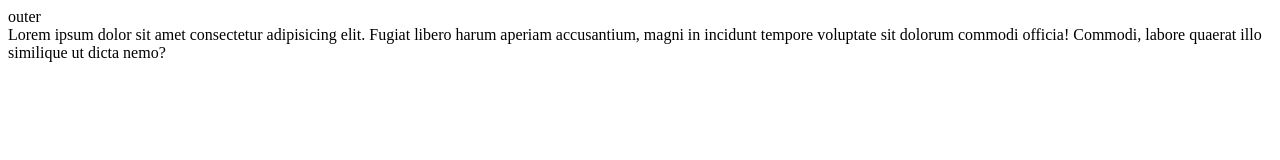
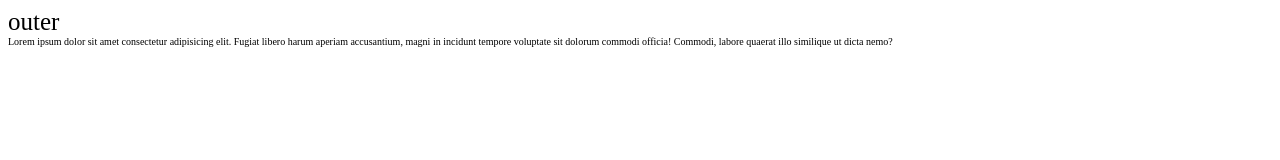
Before and after one commit to simonphilips123/angular, a plain HTML site: page angular/practise-set2-03.html in a window 1280 px wide. Drawn offline with Linux system fonts and the light colour scheme.

Commit message:
style change

```diff
--- a/angular/style.css
+++ b/angular/style.css
@@ -18,7 +18,23 @@
 .box{
     color: green;
 } */
-
+/*
 button{
     background-color: green;
+} */
+/* body{
+    font-family: 'Times New Roman', Times ;
 }
+h1{
+    text-align: center;
+    text-transform: capitalize;
+} */
+
+/* practise-set2-03 */
+
+#outer{
+    font-size: 25px;
+}
+#inner{
+    font-size: 10px;
+}
```
